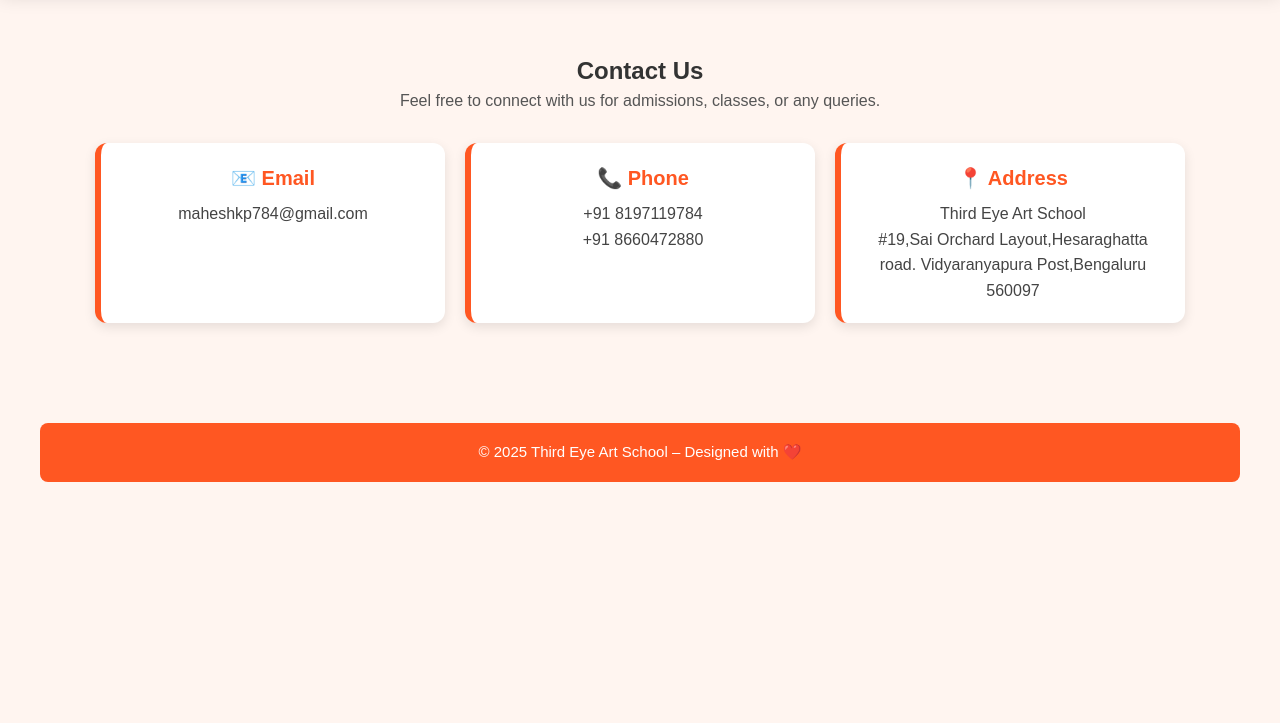
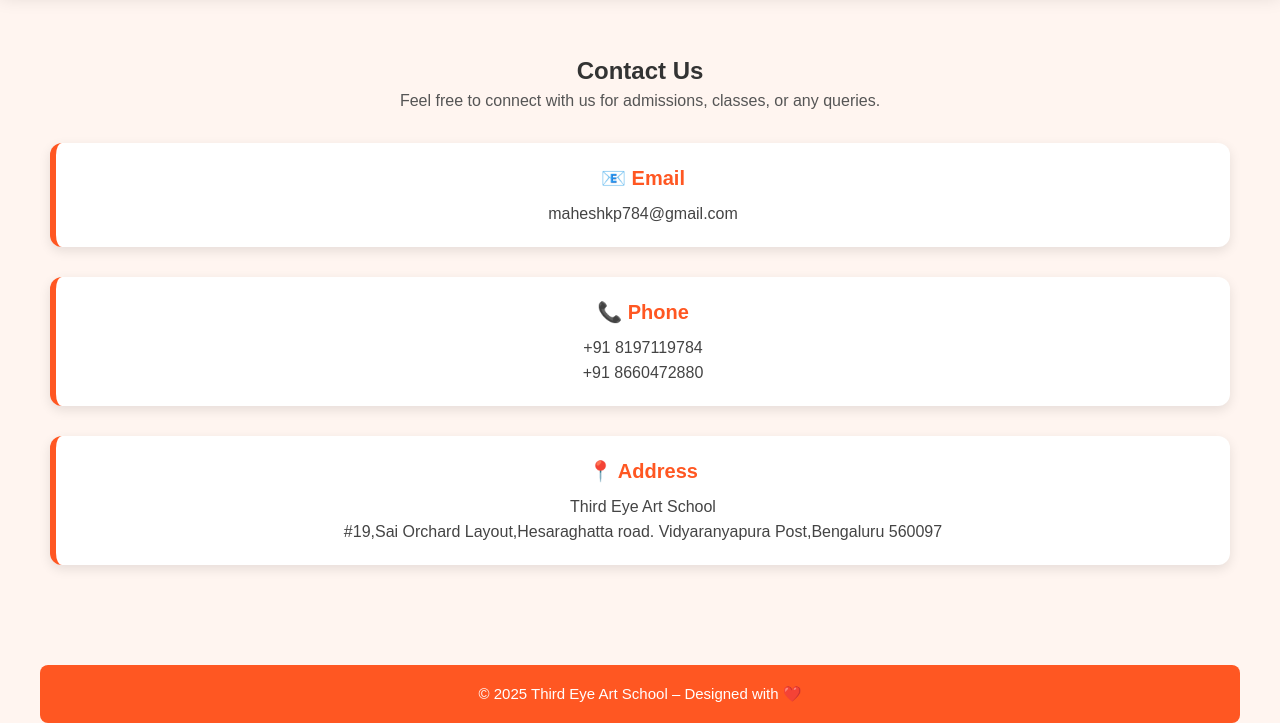
Before and after one commit to Chethak07/third-eye-art-school, a plain HTML site: page contact.html in a window 1280 px wide. Shown: the part 97-820 px from the top of the page. Drawn offline with Linux system fonts and the light colour scheme.

Commit message:
Update style.css

```diff
--- a/style.css
+++ b/style.css
@@ -448,27 +448,12 @@ body{
 }
 
 
-/* FIX CONTACT MOBILE LAYOUT */
-.contact-container {
-    display: flex;
-    flex-wrap: wrap;      /* ★ This allows cards to move to next line */
-    gap: 20px;
-    justify-content: center;
-}
-
 .contact-card {
-    width: 100%;          /* ★ This makes each card full-width on mobile */
-    max-width: 350px;     /* ★ Looks clean on bigger screens too */
+    width: 100%;
+    max-width: 100%;      /* FULL width on mobile */
     background: white;
     padding: 20px;
     border-radius: 12px;
     box-shadow: 0 4px 12px rgba(0,0,0,0.1);
     text-align: center;
 }
-
-/* FORCE EMAIL + TEXT TO WRAP */
-.contact-card p {
-    word-break: break-word;
-    overflow-wrap: break-word;
-    white-space: normal;
-}
```
